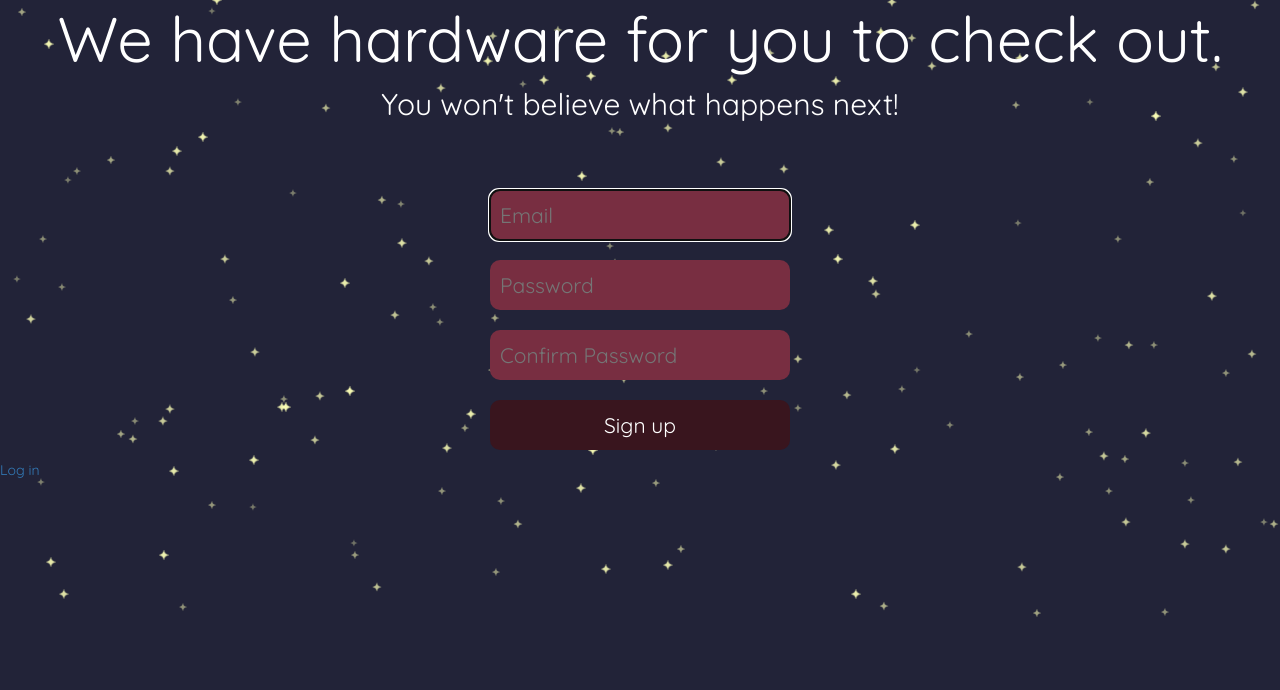
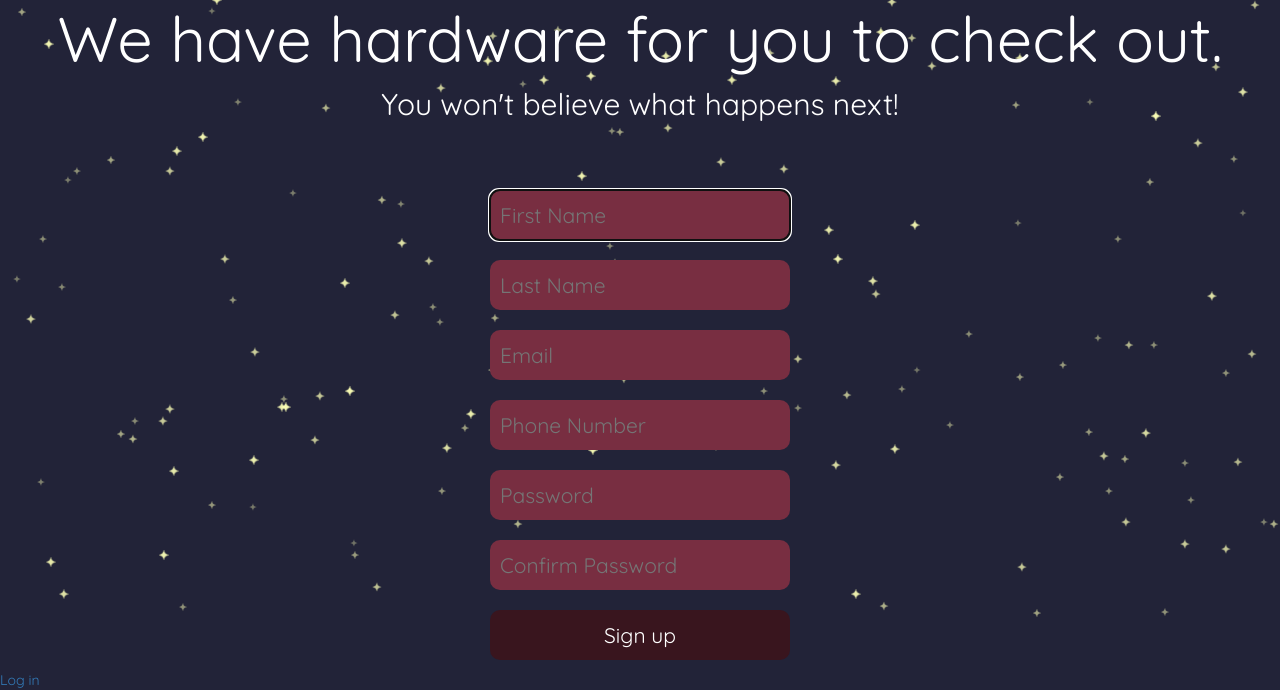
Before and after one commit to preetsmohan/hardware-launchpad, a Rails app: page /users/sign_up in a window 1280 px wide. Shown: the part 192-882 px from the top of the page. Before the commit the page ends 809 px from the top, so only its background shows below. Run offline with Rails 7, Linux system fonts and the light colour scheme; style sheets or scripts are compiled from the project's sources; parts of the project's set-up code (start-up, migrations or seed data) failed here and were passed over; some libraries are stand-ins or nearby versions.

Commit message:
changed registration fields

```diff
--- /dev/null
+++ b/app/assets/javascripts/registrations.coffee
@@ -0,0 +1,3 @@
+# Place all the behaviors and hooks related to the matching controller here.
+# All this logic will automatically be available in application.js.
+# You can use CoffeeScript in this file: http://coffeescript.org/
--- /dev/null
+++ b/app/assets/stylesheets/registrations.scss
@@ -0,0 +1,3 @@
+// Place all the styles related to the registrations controller here.
+// They will automatically be included in application.css.
+// You can use Sass (SCSS) here: http://sass-lang.com/
--- /dev/null
+++ b/app/helpers/registrations_helper.rb
@@ -0,0 +1,2 @@
+module RegistrationsHelper
+end
--- a/app/views/devise/registrations/new.html.erb
+++ b/app/views/devise/registrations/new.html.erb
@@ -27,11 +27,22 @@
   <%= devise_error_messages! %>
 
   <div class="field">
+    <%= f.text_field :first_name,  :placeholder => "First Name", autofocus: true %>
+  </div>
+
+  <div class="field">
+    <%= f.text_field :last_name,  :placeholder => "Last Name", autofocus: true %>
+  </div>
+
+  <div class="field">
     <%= f.email_field :email,  :placeholder => "Email", autofocus: true %>
   </div>
 
   <div class="field">
+    <%= f.text_field :phone,  :placeholder => "Phone Number", autofocus: true %>
+  </div>
 
+  <div class="field">
     <%= f.password_field :password,  :placeholder => "Password", autocomplete: "off" %>
   </div>
 
--- a/config/routes.rb
+++ b/config/routes.rb
@@ -1,5 +1,5 @@
 Rails.application.routes.draw do
-  devise_for :users
+  devise_for :users, :controllers => { registrations: 'registrations' }
 
   resources :hardwares
   #get 'welcome/index'
```
Also changed, not shown: app/controllers/registrations_controller.rb (added, +12 -0 lines), db/migrate/20150919213650_add_fields_to_users.rb (added, +7 -0 lines), test/controllers/registrations_controller_test.rb (added, +7 -0 lines), Gemfile.lock, db/development.sqlite3, db/schema.rb, 5 other files.
